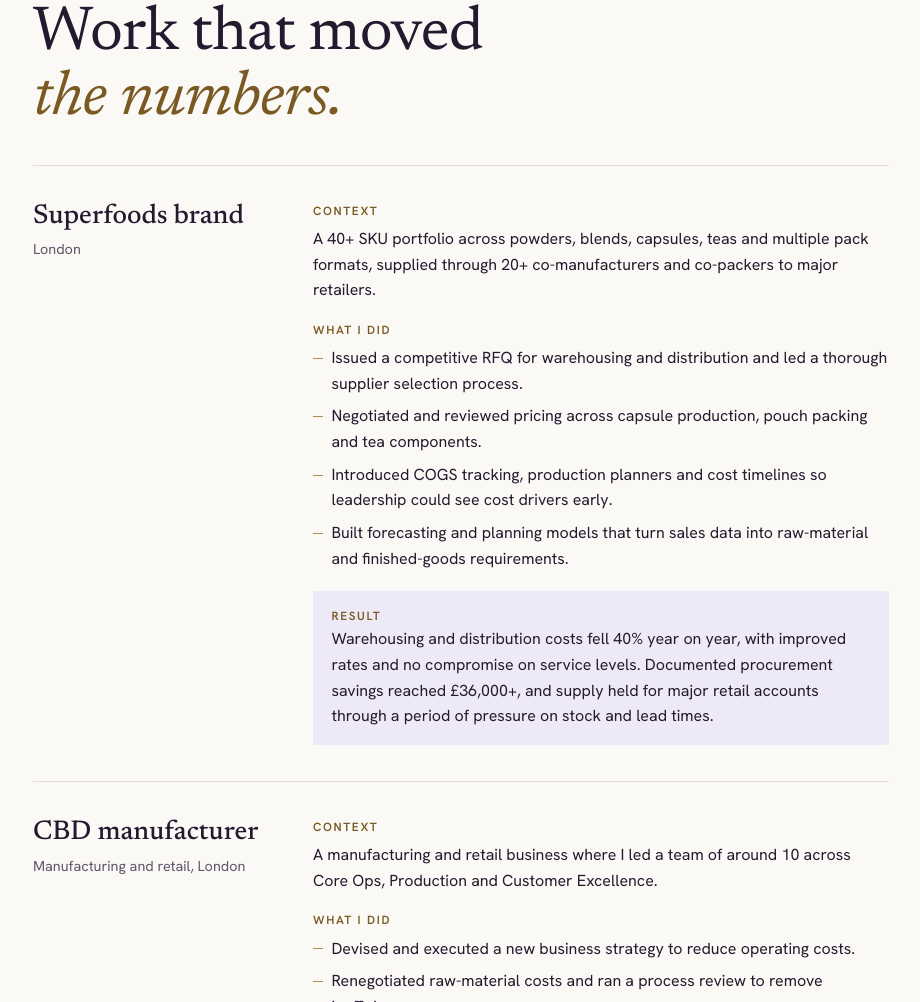
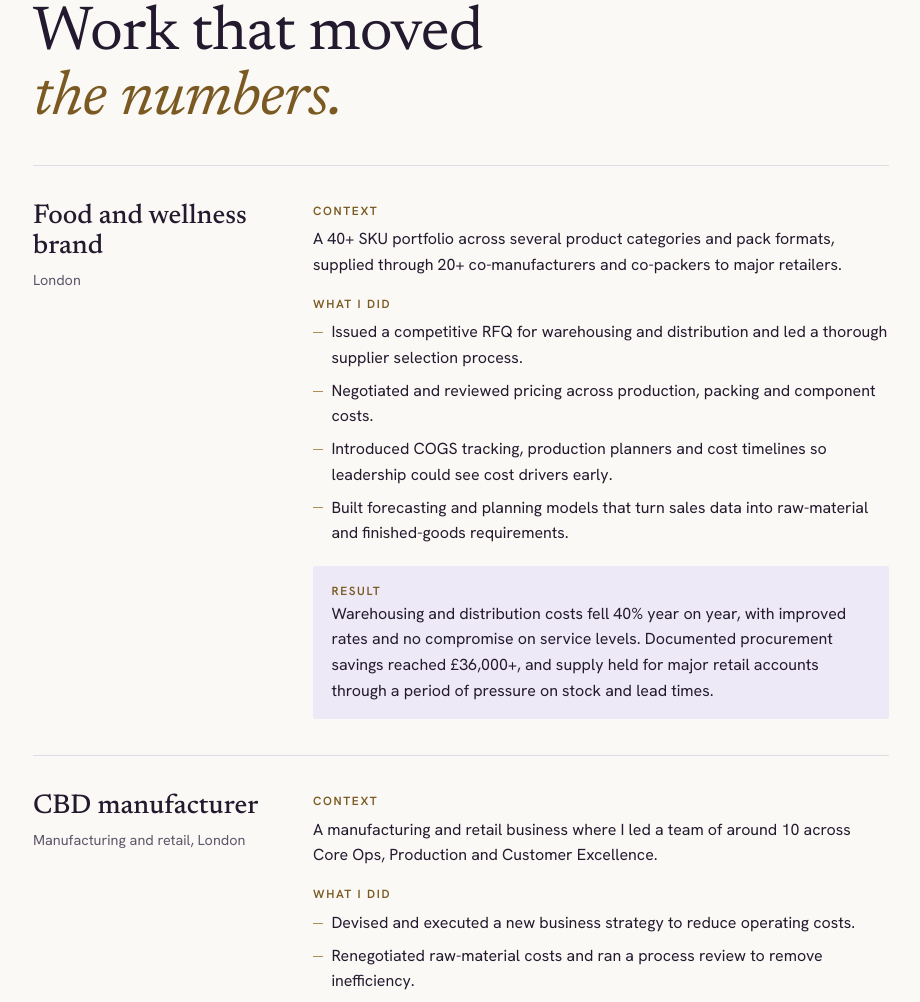
Before and after one commit to VashtiAdvisory/vashti-site, a plain HTML site: page index.html in a window 1280 px wide. Shown: the part 2537-3539 px from the top of the page, without its empty margins (291-1211 px from the left). Drawn offline with Linux system fonts and the light colour scheme.

Commit message:
Add files via upload

```diff
--- a/index.html
+++ b/index.html
@@ -463,16 +463,16 @@ a:focus-visible, button:focus-visible { outline: 2px solid var(--accent); outlin
 
         <article class="case">
           <div>
-            <h3>Superfoods brand</h3>
+            <h3>Food and wellness brand</h3>
             <p class="meta">London</p>
           </div>
           <div class="detail">
             <p class="k">Context</p>
-            <p>A 40+ SKU portfolio across powders, blends, capsules, teas and multiple pack formats, supplied through 20+ co-manufacturers and co-packers to major retailers.</p>
+            <p>A 40+ SKU portfolio across several product categories and pack formats, supplied through 20+ co-manufacturers and co-packers to major retailers.</p>
             <p class="k">What I did</p>
             <ul class="points">
               <li>Issued a competitive RFQ for warehousing and distribution and led a thorough supplier selection process.</li>
-              <li>Negotiated and reviewed pricing across capsule production, pouch packing and tea components.</li>
+              <li>Negotiated and reviewed pricing across production, packing and component costs.</li>
               <li>Introduced COGS tracking, production planners and cost timelines so leadership could see cost drivers early.</li>
               <li>Built forecasting and planning models that turn sales data into raw-material and finished-goods requirements.</li>
             </ul>
```
